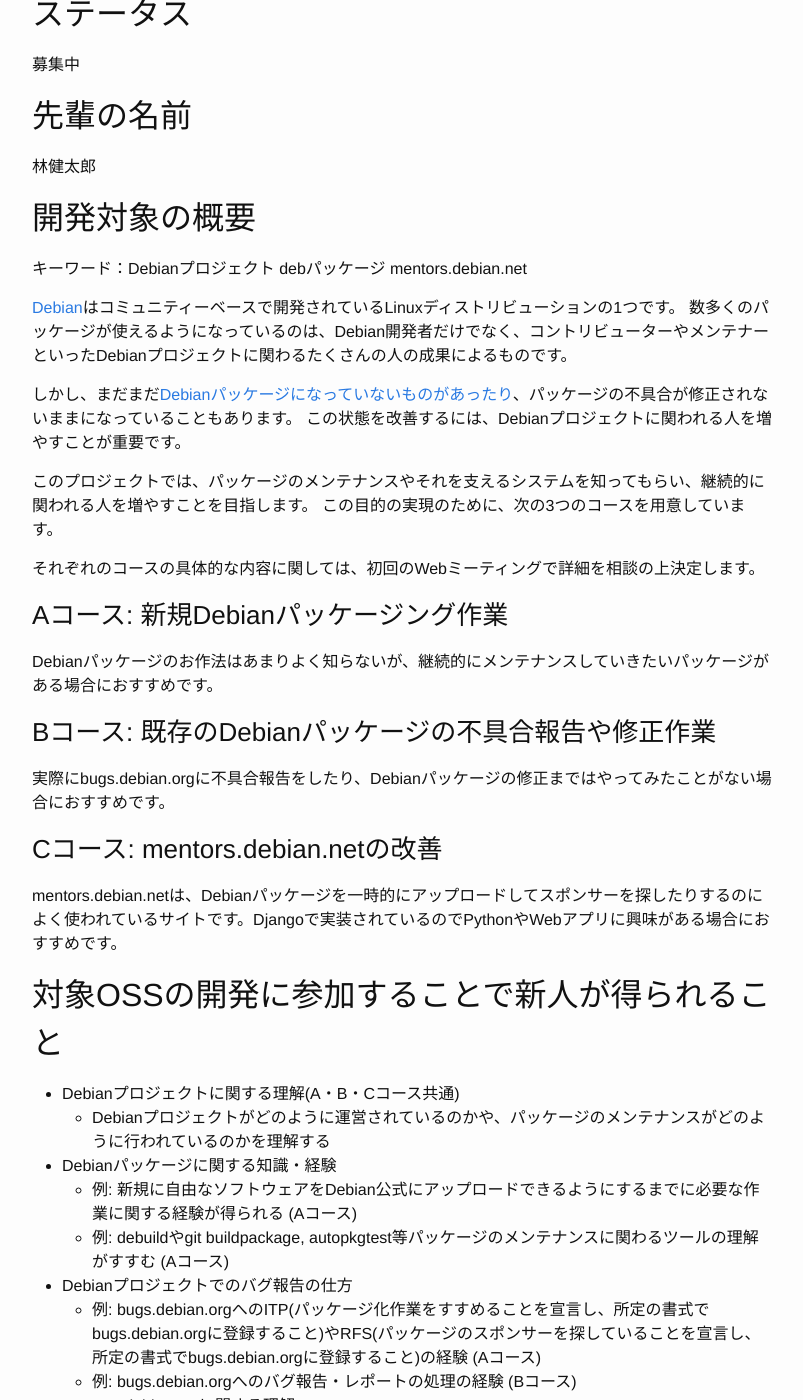
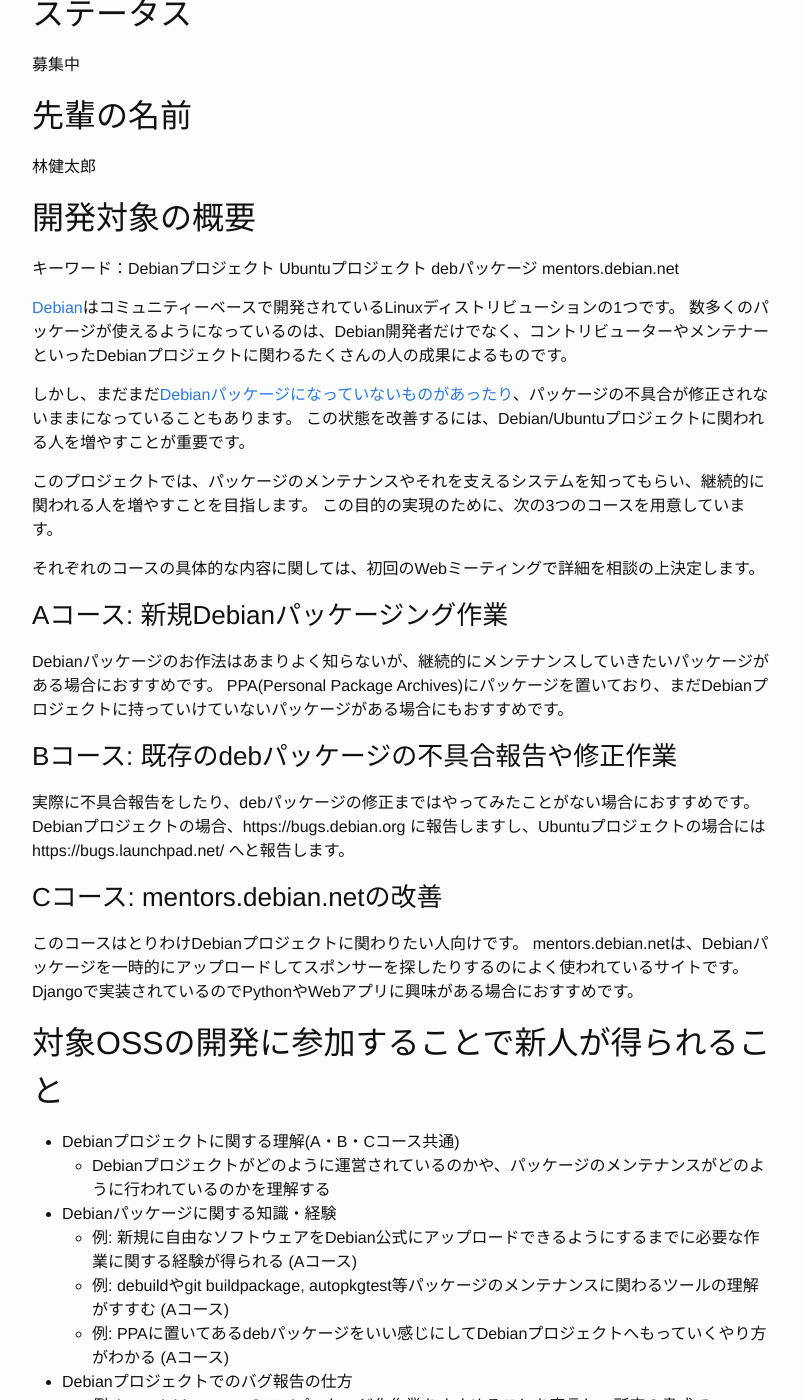
Before and after one commit to oss-gate/on-boarding, a Jekyll site: the page built from proposals/2021-08/kenhys-maintain-debian-packages/index.md, in a window 1280 px wide and 1400 px high, scrolled down 216 px. Shown: the whole window, without its empty margins (238-1041 px from the left). Built offline with Jekyll 4.4.1, drawn with Linux system fonts in a browser that asks for light colours; Markdown is read by kramdown in place of the engine named in the settings; comment, search, counter and statistics services are not loaded; some of the changed text lies outside the part shown.

Commit message:
Extend explanation for Debian/Ubuntu project (#15)

````diff
--- a/proposals/2021-08/kenhys-maintain-debian-packages/index.md
+++ b/proposals/2021-08/kenhys-maintain-debian-packages/index.md
@@ -1,6 +1,6 @@
 ---
 layout: page
-title: Debianパッケージのメンテナンスやそれを支えるシステムの開発
+title: debパッケージのメンテナンスやそれを支えるシステムの開発
 ---
 
 ## <span id="status">ステータス</span>
@@ -13,13 +13,13 @@ title: Debianパッケージのメンテナンスやそれを支えるシステ
 
 ## <span id="overview">開発対象の概要</span>
 
-キーワード：Debianプロジェクト debパッケージ mentors.debian.net
+キーワード：Debianプロジェクト Ubuntuプロジェクト debパッケージ mentors.debian.net
 
 [Debian](https://www.debian.org/)はコミュニティーベースで開発されているLinuxディストリビューションの1つです。
 数多くのパッケージが使えるようになっているのは、Debian開発者だけでなく、コントリビューターやメンテナーといったDebianプロジェクトに関わるたくさんの人の成果によるものです。
 
 しかし、まだまだ[Debianパッケージになっていないものがあったり](https://www.debian.org/devel/wnpp/requested)、パッケージの不具合が修正されないままになっていることもあります。
-この状態を改善するには、Debianプロジェクトに関われる人を増やすことが重要です。
+この状態を改善するには、Debian/Ubuntuプロジェクトに関われる人を増やすことが重要です。
 
 このプロジェクトでは、パッケージのメンテナンスやそれを支えるシステムを知ってもらい、継続的に関われる人を増やすことを目指します。
 この目的の実現のために、次の3つのコースを用意しています。
@@ -29,13 +29,16 @@ title: Debianパッケージのメンテナンスやそれを支えるシステ
 ### Aコース: 新規Debianパッケージング作業
 
 Debianパッケージのお作法はあまりよく知らないが、継続的にメンテナンスしていきたいパッケージがある場合におすすめです。
+PPA(Personal Package Archives)にパッケージを置いており、まだDebianプロジェクトに持っていけていないパッケージがある場合にもおすすめです。
 
-### Bコース: 既存のDebianパッケージの不具合報告や修正作業
+### Bコース: 既存のdebパッケージの不具合報告や修正作業
 
-実際にbugs.debian.orgに不具合報告をしたり、Debianパッケージの修正まではやってみたことがない場合におすすめです。
+実際に不具合報告をしたり、debパッケージの修正まではやってみたことがない場合におすすめです。
+Debianプロジェクトの場合、https://bugs.debian.org に報告しますし、Ubuntuプロジェクトの場合には https://bugs.launchpad.net/ へと報告します。
 
 ### Cコース: mentors.debian.netの改善
 
+このコースはとりわけDebianプロジェクトに関わりたい人向けです。
 mentors.debian.netは、Debianパッケージを一時的にアップロードしてスポンサーを探したりするのによく使われているサイトです。Djangoで実装されているのでPythonやWebアプリに興味がある場合におすすめです。
 
 ## <span id="merit">対象OSSの開発に参加することで新人が得られること</span>
@@ -45,9 +48,11 @@ mentors.debian.netは、Debianパッケージを一時的にアップロード
 * Debianパッケージに関する知識・経験
   * 例: 新規に自由なソフトウェアをDebian公式にアップロードできるようにするまでに必要な作業に関する経験が得られる (Aコース)
   * 例: debuildやgit buildpackage, autopkgtest等パッケージのメンテナンスに関わるツールの理解がすすむ (Aコース)
+  * 例: PPAに置いてあるdebパッケージをいい感じにしてDebianプロジェクトへもっていくやり方がわかる (Aコース)
 * Debianプロジェクトでのバグ報告の仕方
   * 例: bugs.debian.orgへのITP(パッケージ化作業をすすめることを宣言し、所定の書式でbugs.debian.orgに登録すること)やRFS(パッケージのスポンサーを探していることを宣言し、所定の書式でbugs.debian.orgに登録すること)の経験 (Aコース)
   * 例: bugs.debian.orgへのバグ報告・レポートの処理の経験 (Bコース)
+  * 例: bugs.launchpad.netへのバグ報告の経験 (Bコース)
 * mentors.debian.netに関する理解
   * 例: mentors.debian.netの実装の理解を深め、実際に環境を構築して手を動かしながら未着手のissueに取り組んだ経験 (Cコース)
 
@@ -60,13 +65,14 @@ ITPやRFSといった用語のより正確な説明については[略語の解
 * まだパッケージングされていないフリーソフトウェアを見つけ、Aコースで得た知見をもとにパッケージング作業を相談しながら進められること
   * ひとりですべてできる必要はなく、先輩に助言を求めたり、適切なコミュニティー(メーリングリストなど)で相談したりできる
   * 例: まだパッケージングされていないのでITPして、パッケージング後にRFSを投げてスポンサーを探せる
+  * 例: PPA(Personal Package Archives)にあるパッケージをDebianプロジェクトに持っていく作業が進められる
 
-### Bコース: 既存のDebianパッケージの不具合報告や修正作業
+### Bコース: 既存のdebパッケージの不具合報告や修正作業
 
-* Debianパッケージの不具合を見つけたとき、Bコースで得た知見をもとにbugs.debian.orgに報告できること
+* debパッケージの不具合を見つけたとき、Bコースで得た知見をもとにbugs.debian.orgもしくはbugs.launchpad.netに報告できること
   * 例: 意図しない挙動を踏んだときに、既存の不具合でないか確認したうえで不具合報告ができる
   * 例: バグを報告するときに、適切なメタ情報を付与できる
-* Debianパッケージの既知の不具合を調べて、パッチを投げられる
+* debパッケージの既知の不具合を調べて、パッチを投げられる
   * ひとりですべてできる必要はなく、先輩に助言を求めたり、適切なコミュニティー(メーリングリストなど)で相談したりできる
   * 例: salsaで管理されているパッケージにMerge requestを投げられる
 
@@ -176,7 +182,7 @@ mentors.debian.netの改善に関しては、まだ[salsa](https://salsa.debian.
 
 ```text
 To: on-boarding@oss-gate.org
-Subject: 応募：Debianパッケージのメンテナンスやそれを支えるシステムの開発
+Subject: 応募：debパッケージのメンテナンスやそれを支えるシステムの開発
 
 名前:
 出部羅 伊庵
````
